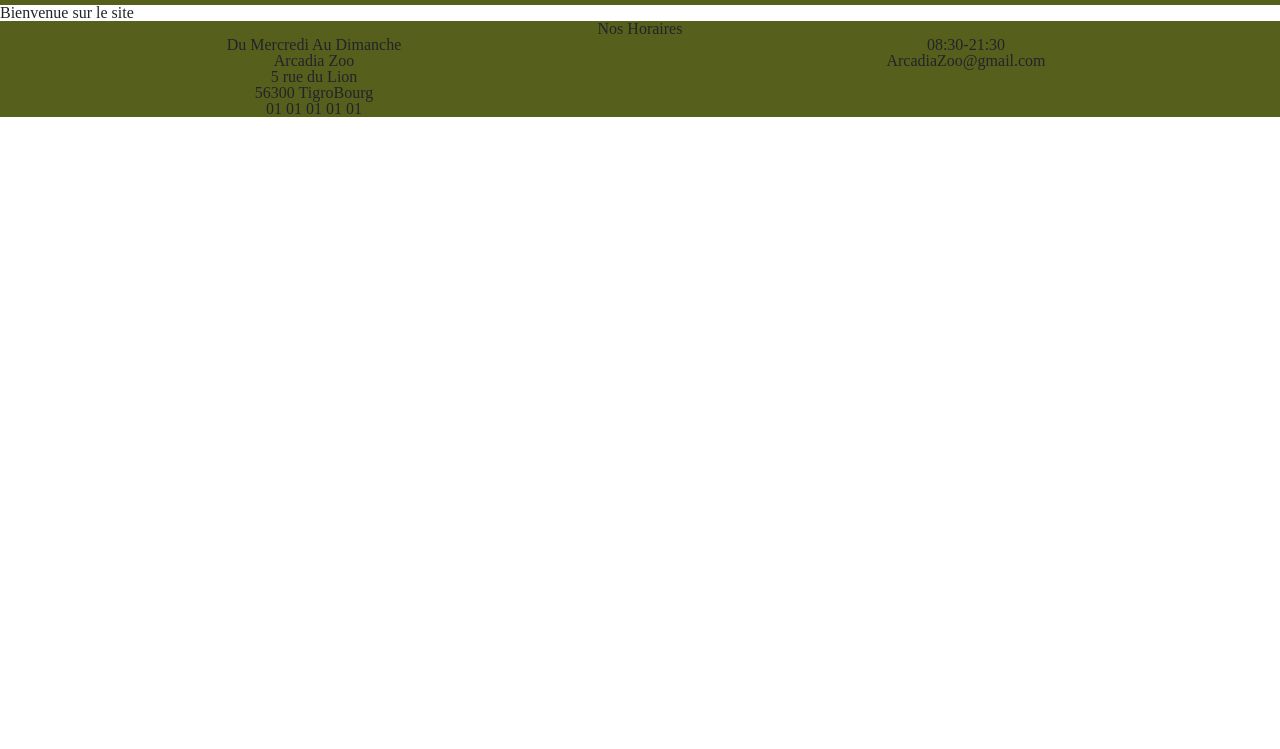
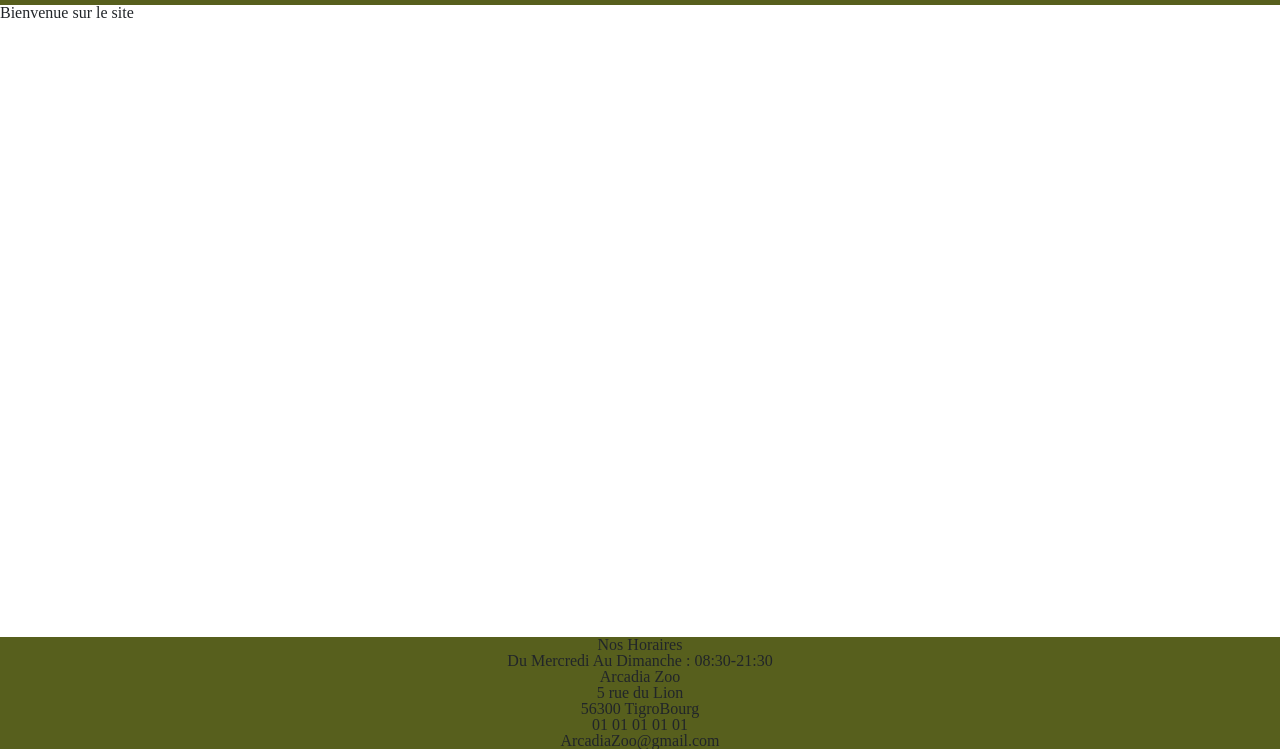
Before and after one commit to Blackzool/projet, a website with bundled scripts: page index.html in a window 1280 px wide. Shown: the part 51-800 px from the top of the page. Built offline with nearby package versions, Linux system fonts and the light colour scheme; files whose address does not match are found by name; a web font is replaced by a local one.

Commit message:
reglage footer

```diff
--- a/index.html
+++ b/index.html
@@ -54,19 +54,17 @@
             <div class="col-12">
                 <h3>Nos Horaires</h3>
             </div>
-            <div class="col-6">
-                <p>Du Mercredi Au Dimanche</p>
+            <div class="col-12">
+                <p>Du Mercredi Au Dimanche : 08:30-21:30</p>
             </div>
-            <div class="col-6">
-                <p>08:30-21:30</p>
-            </div>
-            <div class="col-6">
+
+            <div class="col-12">
                 <p>Arcadia Zoo </br>
                    5 rue du Lion </br>
                    56300 TigroBourg </br>
                    01 01 01 01 01 </br>
                 </p></div>
-            <div class="col-6">
+            <div class="col-12">
                 <p>ArcadiaZoo@gmail.com</p>
             </div>
         </div>
--- a/styles/style.css
+++ b/styles/style.css
@@ -1,3 +1,7 @@
+html {
+    position: relative;
+    min-height: 100%;
+}
 body {
     font-family: 'Junge', sans-serif;
     color: #ffffff;
@@ -13,4 +17,8 @@ h1, h2, h3, h4, h5, h6 {
 
 footer {
     background-color: #575f1d !important;
+    padding: 15px;
+    position: absolute;
+    bottom: 0;
+    width: 100%;
 }
```
